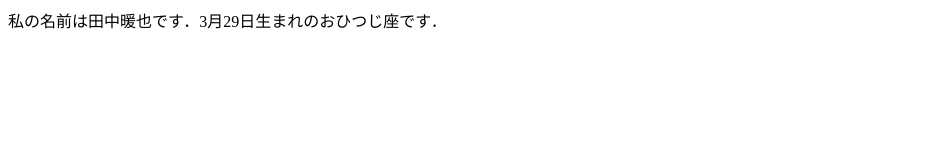
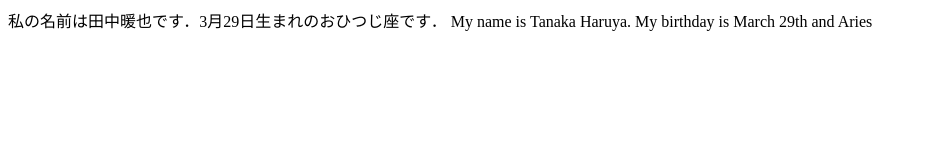
Before and after one commit to Haruya0329/20250428-github, a plain HTML site: page index.html in a window 1280 px wide. Shown: the whole page, without its empty margins (0-927 px from the left). Drawn offline with Linux system fonts and the light colour scheme.

Commit message:
Update index.html

```diff
--- a/index.html
+++ b/index.html
@@ -6,5 +6,6 @@
   </head>
   <body>
     私の名前は田中暖也です．3月29日生まれのおひつじ座です．
+    My name is Tanaka Haruya. My birthday is March 29th and Aries
   </body>
 </html>
```
